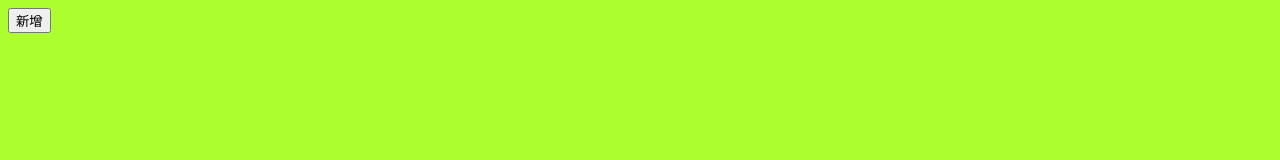
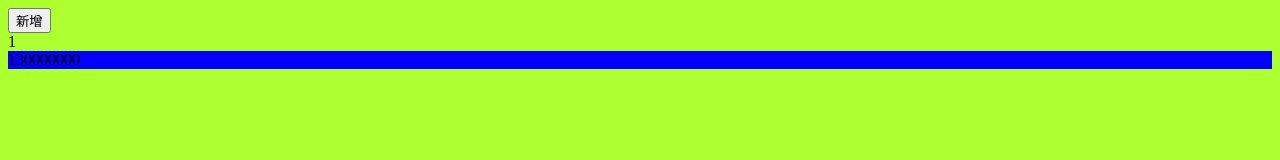
Before and after one commit to amjanney/webpack, a website built with webpack: page webpack-02/src/index.html in a window 1280 px wide. Built offline with nearby package versions, Linux system fonts and the light colour scheme.

Commit message:
add：js(HMR:热模块替换

```diff
--- /dev/null
+++ b/webpack-02/src/counter.js
@@ -0,0 +1,10 @@
+function counter() {
+  var div = document.createElement('div');
+  div.setAttribute('id', 'counter');
+  div.innerHTML = 1;
+  div.onclick = function () {
+    div.innerHTML = parseInt(div.innerHTML, 10) + 1;
+  };
+  document.body.appendChild(div);
+}
+export default counter;
--- a/webpack-02/src/index.js
+++ b/webpack-02/src/index.js
@@ -14,3 +14,16 @@ btn.onclick = function () {
   div.innerHTML = 'item';
   document.body.appendChild(div);
 };
+
+import counter from './counter';
+import number from './number';
+
+counter();
+number();
+
+if (module.hot) {
+  module.hot.accept('./number', function () {
+    document.body.removeChild(document.getElementById('number'));
+    number();
+  });
+}
--- /dev/null
+++ b/webpack-02/src/number.js
@@ -0,0 +1,7 @@
+function number() {
+  var div = document.createElement('div');
+  div.setAttribute('id', 'number');
+  div.innerHTML = 130000000;
+  document.body.appendChild(div);
+}
+export default number;
--- a/webpack-02/src/style/index.less
+++ b/webpack-02/src/style/index.less
@@ -18,5 +18,5 @@ body {
 }
 
 div:nth-of-type(odd) {
-  background: rgb(0, 255, 0);
+  background: rgb(4, 0, 255);
 }
--- a/webpack-02/webpack.config.js
+++ b/webpack-02/webpack.config.js
@@ -64,6 +64,6 @@ module.exports = {
       template: './src/index.html',
       filename: 'index.html',
     }),
-    // new webpack.HotModuleReplacementPlugin(),
+    new webpack.HotModuleReplacementPlugin(),
   ],
 };
```
